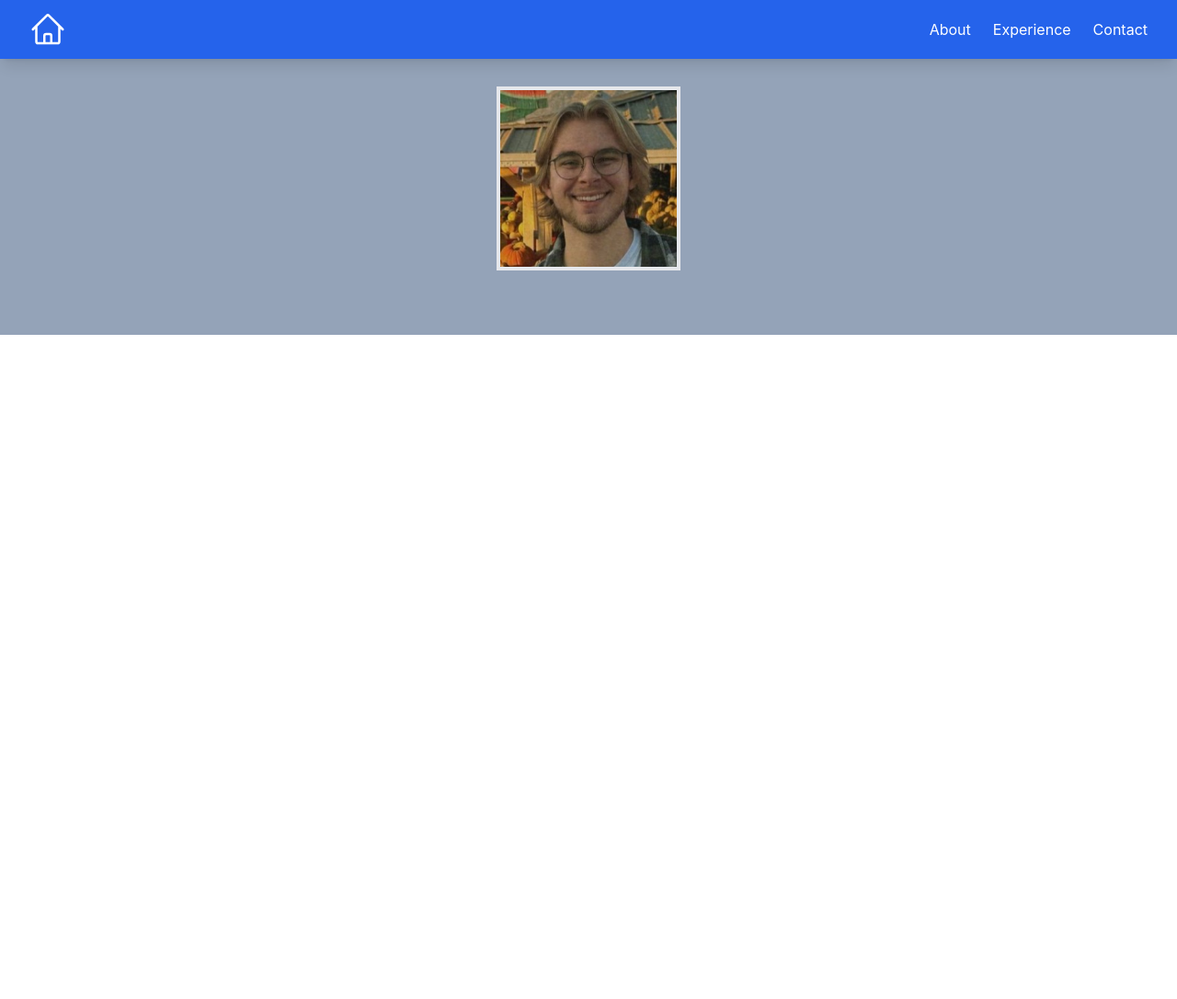
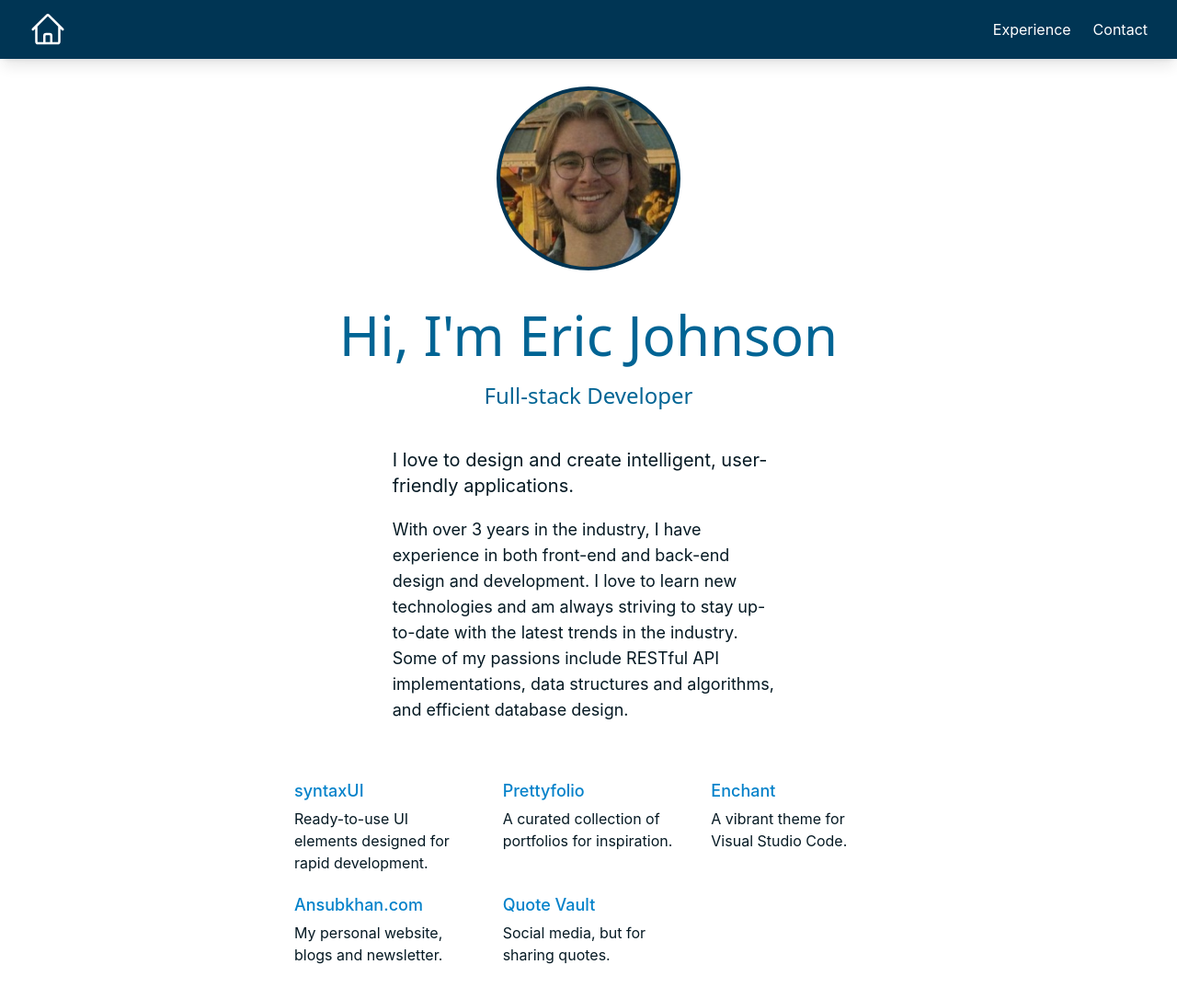
Before and after one commit to Enr1que704/Resume-Front, a React (Create React App) app: page / in a window 1280 px wide. Shown: the top 1086 px of the page at 92% size. Before the commit the page ends 800 px from the top, so only its background shows below. Built offline with nearby package versions, Linux system fonts and the light colour scheme.

Commit message:
added more info to the home page, and created structure for the skill showcase

```diff
--- a/package.json
+++ b/package.json
@@ -5,11 +5,13 @@
   "dependencies": {
     "@headlessui/react": "^2.2.0",
     "@heroicons/react": "^2.2.0",
+    "@mantine/core": "^7.15.0",
     "@material-tailwind/react": "^2.1.10",
     "@testing-library/jest-dom": "^5.17.0",
     "@testing-library/react": "^13.4.0",
     "@testing-library/user-event": "^13.5.0",
     "autoprefixer": "^10.4.20",
+    "lucide-react": "^0.468.0",
     "postcss": "^8.4.49",
     "react": "^18.3.1",
     "react-dom": "^18.3.1",
--- /dev/null
+++ b/src/components/Example.js
@@ -0,0 +1,77 @@
+import { motion } from 'framer-motion'
+// import Image from 'next/image'
+
+const ProjectsData = [
+  {
+    id: 1,
+    name: 'syntaxUI',
+    description: 'Ready-to-use UI elements designed for rapid development.',
+    image: 'https://ansubkhan.com/images/projects/syntaxUI.svg',
+  },
+  {
+    id: 2,
+    name: 'Prettyfolio',
+    description: 'A curated collection of portfolios for inspiration.',
+    image: 'https://ansubkhan.com/images/projects/prettyfolio.png',
+  },
+  {
+    id: 2,
+    name: 'Enchant',
+    description: 'A vibrant theme for Visual Studio Code.',
+    image: 'https://ansubkhan.com/images/projects/enchant.png',
+  },
+  {
+    id: 3,
+    name: 'Ansubkhan.com',
+    description: 'My personal website, blogs and newsletter.',
+    image: 'https://ansubkhan.com/images/projects/portfolio.png',
+  },
+  {
+    id: 4,
+    name: 'Quote Vault',
+    description: 'Social media, but for sharing quotes.',
+    image: 'https://ansubkhan.com/images/projects/quote-vault.png',
+  },
+]
+
+const HoverSpring = () => {
+  return (
+    <div className="flex justify-center items-center pt-10 pb-20">
+      <div className="grid w-1/2 grid-cols-2 gap-x-10 md:grid-cols-3">
+        {ProjectsData.map((project) => {
+          return (
+            <motion.div
+              whileHover={{
+                y: -8,
+              }}
+              transition={{
+                type: 'spring',
+                bounce: 0.7,
+              }}
+              key={project.id}
+              className="mt-5 text-left"
+            >
+              <a target="_blank" rel="noopener noreferrer">
+                {/* <Image
+                  src={project.image}
+                  width={30}
+                  height={30}
+                  className="mb-3 rounded-lg border-gray-400 dark:border"
+                  alt={project.name}
+                /> */}
+                <div className="mb-1 text-lg font-medium text-calgar-blue">
+                  {project.name}
+                </div>
+                <div className="max-w-[250px] text-md font-normal text-void">
+                  {project.description}
+                </div>
+              </a>
+            </motion.div>
+          )
+        })}
+      </div>
+    </div>
+  )
+}
+
+export default HoverSpring
--- a/src/components/NewNavbar.js
+++ b/src/components/NewNavbar.js
@@ -13,7 +13,7 @@ const NewNavbar = () => {
   return (
     <Router>
       {/* Navbar */}
-      <nav className="bg-blue-600 text-white fixed w-full top-0 shadow-lg ">
+      <nav className="bg-night-dive text-white fixed w-full top-0 shadow-lg ">
         <div className="max-w-7xl mx-auto px-4 sm:px-6 lg:px-8">
           <div className="flex justify-between items-center h-16">
             {/* Logo */}
@@ -31,9 +31,9 @@ const NewNavbar = () => {
               {/* <Link to="/" className="hover:text-gray-300">
                 Home
               </Link> */}
-              <Link to="/about" className="hover:text-gray-300">
+              {/* <Link to="/about" className="hover:text-gray-300">
                 About
-              </Link>
+              </Link> */}
               <Link to="/experience" className="hover:text-gray-300">
                 Experience
               </Link>
@@ -75,7 +75,7 @@ const NewNavbar = () => {
       <div className="mt-16">
         <Routes>
           <Route path="/" element={<Home />} />
-          <Route path="/about" element={<About />} />
+          {/* <Route path="/about" element={<About />} /> */}
           <Route path="/experience" element={<Experience />} />
           <Route path="/contact" element={<Contact />} />
         </Routes>
--- a/src/pages/home.js
+++ b/src/pages/home.js
@@ -1,6 +1,9 @@
 import React from "react";
 import { Header, Paragraph, Break } from "../styles/StyledComponents";
 import ericImage from "../assets/images/eric.jpg";
+// import Example from "../components/Example";
+import HoverSpring from "../components/Example";
+
 
 
 const Home = () => {
@@ -11,11 +14,37 @@ const Home = () => {
             <Paragraph>Welcome to Eric's Resume and Project showcase site. Here you can learn more about Eric, as well as his work experience,
                 and projects he has worked on. Feel free to reach out to Eric if you have any questions or would like to learn more about his work.
             </Paragraph> */}
-            <div className="flex justify-center pt-[30px] w-screen h-[300px] bg-slate-400">
-                <div className="flex box-border h-[200px] w-[200px] border-4 justify-center">
-                    <img src={ericImage} className="object-cover h-full w-full" />
+
+            {/* <div className="shadow-lg pt-6 bg-white rounded-lg"> */}
+                <div className="flex justify-center pt-[30px] w-screen h-[250px]">
+                    <div className="flex box-border h-[200px] w-[200px] border-4 justify-center rounded-full border-night-dive bg-night-dive">
+                            <img src={ericImage} className="object-cover h-full w-full rounded-full" />
+                    </div>
                 </div>
-            </div>
+                <div className="flex w-screen justify-center pt-[20px]">
+                        <h1 className="text-6xl font-sans text-bauhaus-blue">Hi, I'm Eric Johnson</h1>
+                </div>
+                <div className="flex w-screen justify-center pt-[20px]">
+                        <h3 className="text-2xl pb-10 font-sans text-bauhaus-blue">Full-stack Developer</h3>
+                </div>
+                <div className="flex justify-center w-1/3 mx-auto text-wrap pb-5">
+                    <p className="text-xl text-void">
+                        I love to design and create intelligent, user-friendly applications.
+                    </p>
+
+                </div>
+                <div className="flex justify-center w-1/3 mx-auto text-wrap">
+                    <p className="text-lg text-void">
+                    With over 3 years in the industry, I have experience in both front-end and back-end design and development.
+                    I love to learn new technologies and am always striving to stay up-to-date with the latest trends in the industry.
+                    Some of my passions include RESTful API implementations, data structures and algorithms, and efficient database design.
+                    </p>
+
+                </div>
+
+            {/* </div> */}
+            {/* <Example /> */}
+            <HoverSpring />
 
         </div>
     );
--- a/tailwind.config.js
+++ b/tailwind.config.js
@@ -4,6 +4,16 @@ module.exports = {
       "./src/**/*.{js,ts,jsx,tsx}",
       "./public/index.html",
     ],
-    theme: {},
+    theme: {
+      extend: {
+        colors: {
+          "protoss-pylon": "#00a6fb",
+          "calgar-blue": "#0582ca",
+          "bauhaus-blue": "#006494",
+          "night-dive": "#003554",
+          "void": "#051923"
+        }
+      },
+    },
     plugins: [],
   };
```
Also changed, not shown: 1 other file (tests, documents, lock files or other folders).
